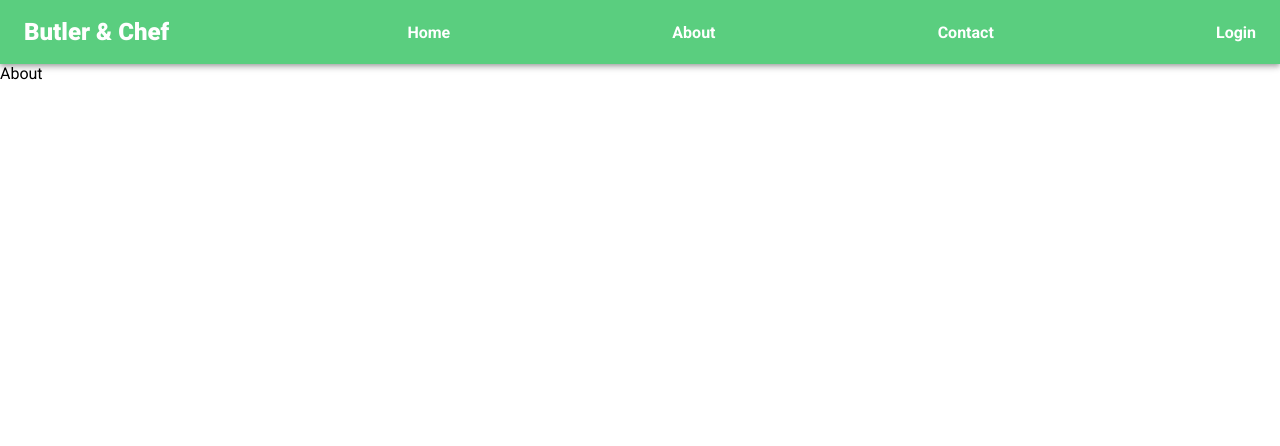
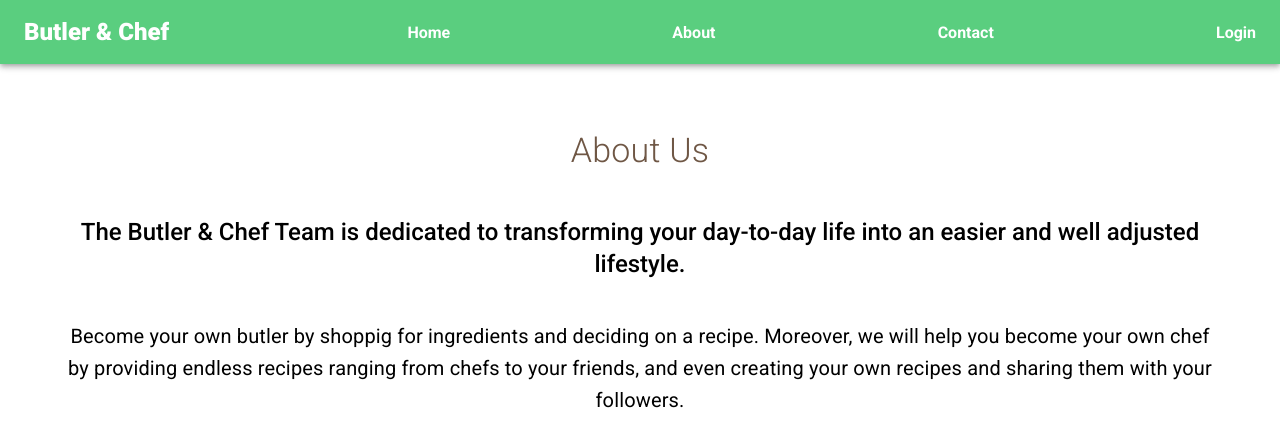
Before and after one commit to MariamElZaatari/react_authentication_app, a React (Create React App) app: page /about in a window 1280 px wide. Shown: the top 446 px of the page. Built offline with nearby package versions, Linux system fonts and the light colour scheme.

Commit message:
About Added

```diff
--- a/src/assets/css/app.css
+++ b/src/assets/css/app.css
@@ -28,6 +28,9 @@
 .clr_brown_text{
     color: #6F5745 !important;
 }
+.clr_white_text{
+    color: #FFFFFF !important;
+}
 .section{
     margin-top: 50px;
 }
--- a/src/pages/About.js
+++ b/src/pages/About.js
@@ -1,7 +1,22 @@
 import React from 'react'
+import Typography from '@mui/material/Typography';
+import Container from '@mui/material/Container';
 
 export default function About() {
   return (
-    <div>About</div>
+    <div>
+      <Container maxWidth="lg" className="section">
+        <Typography gutterBottom variant="h4" component="div" pt={2} pb={2} align="center" fontWeight={300} className="clr_brown_text">
+          About Us
+        </Typography>
+
+        <Typography gutterBottom variant="h5" component="div" pt={2} pb={2} align="center" fontWeight={500} >
+          The Butler & Chef Team is dedicated to transforming your day-to-day life into an easier and well adjusted lifestyle.
+        </Typography>
+        <Typography gutterBottom variant="h6" component="div" pt={2} pb={2} align="center" fontWeight={400} >
+          Become your own butler by shoppig for ingredients and deciding on a recipe. Moreover, we will help you become your own chef by providing endless recipes ranging from chefs to your friends, and even creating your own recipes and sharing them with your followers.
+        </Typography>
+
+      </Container></div>
   )
 }
```
